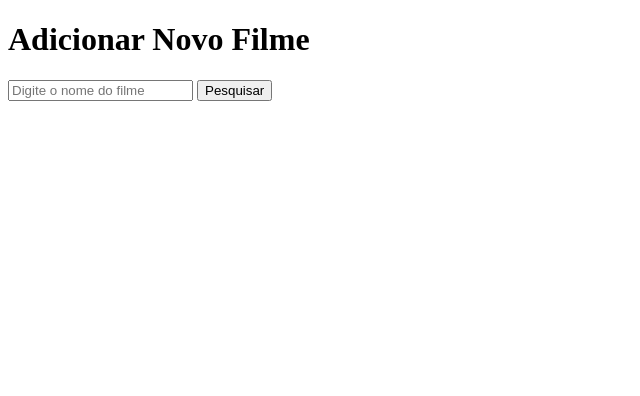
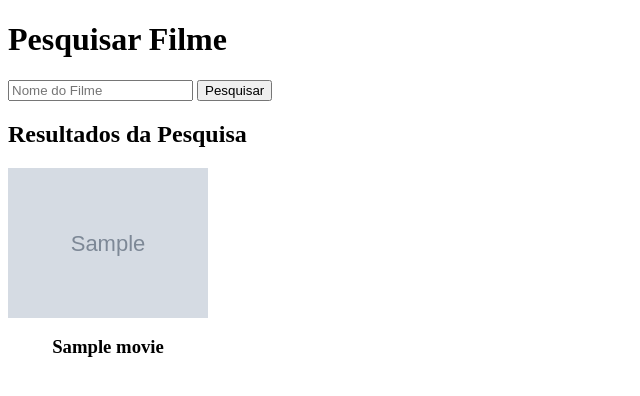
Before and after one commit to VitorFonseca123/Pode_Ver, a Flask app: template templates/AdicionarFilme.html in a window 1280 px wide. Shown: the top 396 px of the page, without its empty margins (0-640 px from the left). Run offline with Flask 3, Linux system fonts and the light colour scheme; the template is opened without the code that fills it: most values are stand-ins (such as "Sample title", 1, 10 or a date in 2020); grey boxes marked "Sample" are stand-in pictures; parts of the project's set-up code (start-up, migrations or seed data) failed here and were passed over.

Commit message:
cria pesquisa

```diff
--- a/main.py
+++ b/main.py
@@ -1,17 +1,45 @@
-from flask import Flask, render_template, redirect, request
+import os
+from flask import Flask, render_template, request
+import pandas as pd
 
 app = Flask(__name__)
 app.config['SECRET_KEY'] = 'PODEVER'
 
-@app.route('/')
+# Definir o caminho correto para o CSV
+csv_path = os.path.join(os.path.dirname(__file__), 'dataset.csv')
+
+# Carregar o dataset CSV
+try:
+    print(f"Tentando carregar o arquivo CSV de: {csv_path}")
+    df = pd.read_csv(csv_path, delimiter=',', encoding='utf-8', engine='python', on_bad_lines='skip')
+    print("Arquivo CSV carregado com sucesso.")
+    print(f"Colunas disponíveis no DataFrame: {df.columns.tolist()}")
+    if 'Title' not in df.columns or 'Poster_Url' not in df.columns:
+        raise KeyError("As colunas 'Title' ou 'Poster_Url' não foram encontradas no arquivo CSV.")
+except (pd.errors.ParserError, KeyError) as e:
+    print(f"Erro ao ler o arquivo CSV: {e}")
+    df = pd.DataFrame()  # Cria um DataFrame vazio em caso de erro
+
+@app.route('/', methods=['GET', 'POST'])
 def Home():
-    return render_template('AdicionarFilme.html')
-
-@app.route('/Search', methods=['POST'])
-def search():
-    MovieName = request.form.get('movie_name')
-    # Aqui você pode adicionar a lógica para pesquisar o filme
-    return redirect('/')
+    error = None
+    movies = []
+    search_term = ""
+    if request.method == 'POST':
+        search_term = request.form.get('movie_name')
+        # Verificar se o DataFrame não está vazio e contém as colunas 'Title' e 'Poster_Url'
+        if not df.empty and 'Title' in df.columns and 'Poster_Url' in df.columns:
+            print(f"Pesquisando por filmes com o nome: {search_term}")
+            # Lógica para pesquisar o filme no dataset
+            results = df[df['Title'].str.contains(search_term, case=False, na=False)]
+            movies = results.to_dict(orient='records')
+            if not movies:
+                error = "Nenhum filme encontrado."
+            else:
+                print(f"Filmes encontrados: {movies}")
+        else:
+            error = "Erro ao carregar o dataset."
+    return render_template('AdicionarFilme.html', movies=movies, error=error, search_term=search_term)
 
 if __name__ == '__main__':
     app.run(debug=True)
--- a/static/PodeVer.css
+++ b/static/PodeVer.css
@@ -0,0 +1,15 @@
+.movie-list {
+    display: flex;
+    flex-wrap: wrap;
+    gap: 20px;
+}
+.movie-item {
+    display: flex;
+    flex-direction: column;
+    align-items: center;
+    width: 200px;
+}
+.movie-item img {
+    width: 100%;
+    height: auto;
+}
--- a/templates/AdicionarFilme.html
+++ b/templates/AdicionarFilme.html
@@ -1,16 +1,31 @@
 <!DOCTYPE html>
-<html lang="pt-br">
+<html lang="en">
 <head>
     <meta charset="UTF-8">
     <meta name="viewport" content="width=device-width, initial-scale=1.0">
     <title>Adicionar Filme</title>
-    <link rel="stylesheet" href="{{ url_for('static', filename='css/PodeVer.css') }}">
+    <link rel="stylesheet" href="/static/PodeVer.css">
 </head>
 <body>
-    <h1>Adicionar Novo Filme</h1>
-    <form action='/Search' id="SearchMovie" method="post">
-        <input type="text" name="movie_name" placeholder="Digite o nome do filme" required>
+    <h1>Pesquisar Filme</h1>
+    <form method="POST" action="/">
+        <input type="text" name="movie_name" placeholder="Nome do Filme" required>
         <button type="submit">Pesquisar</button>
     </form>
+    {% if search_term %}
+        <h2>Resultados para: "{{ search_term }}"</h2>
+    {% endif %}
+    <h2>Resultados da Pesquisa</h2>
+    {% if error %}
+        <p style="color: red;">{{ error }}</p>
+    {% endif %}
+    <div class="movie-list">
+        {% for movie in movies %}
+            <div class="movie-item">
+                <img src="{{ movie['Poster_Url'] }}" alt="{{ movie['Title'] }} poster">
+                <h3>{{ movie['Title'] }}</h3>
+            </div>
+        {% endfor %}
+    </div>
 </body>
 </html>
```
Also changed, not shown: 1 other file.
